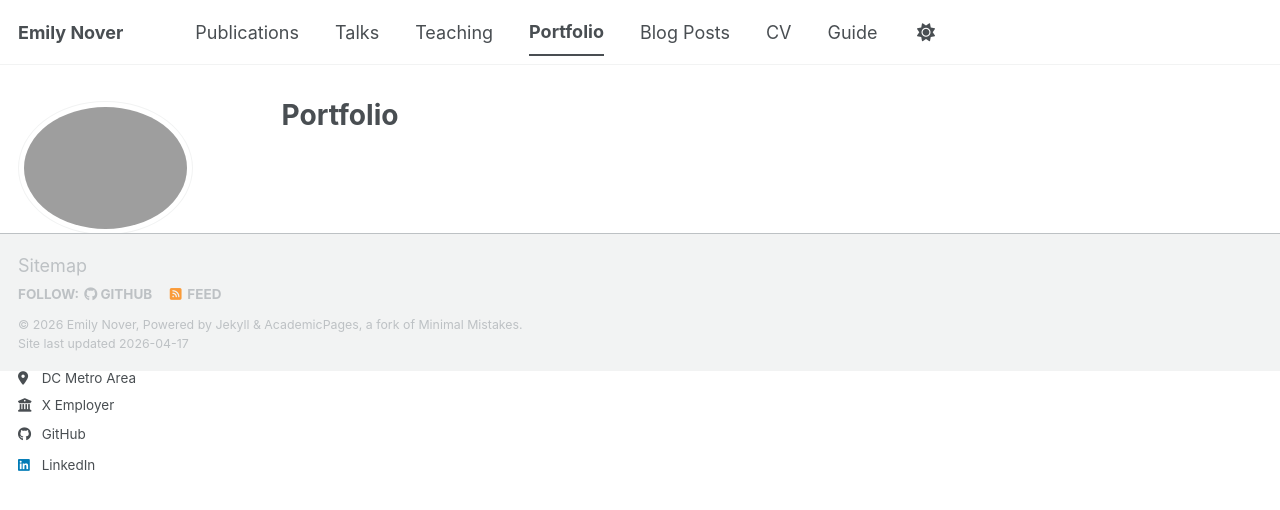
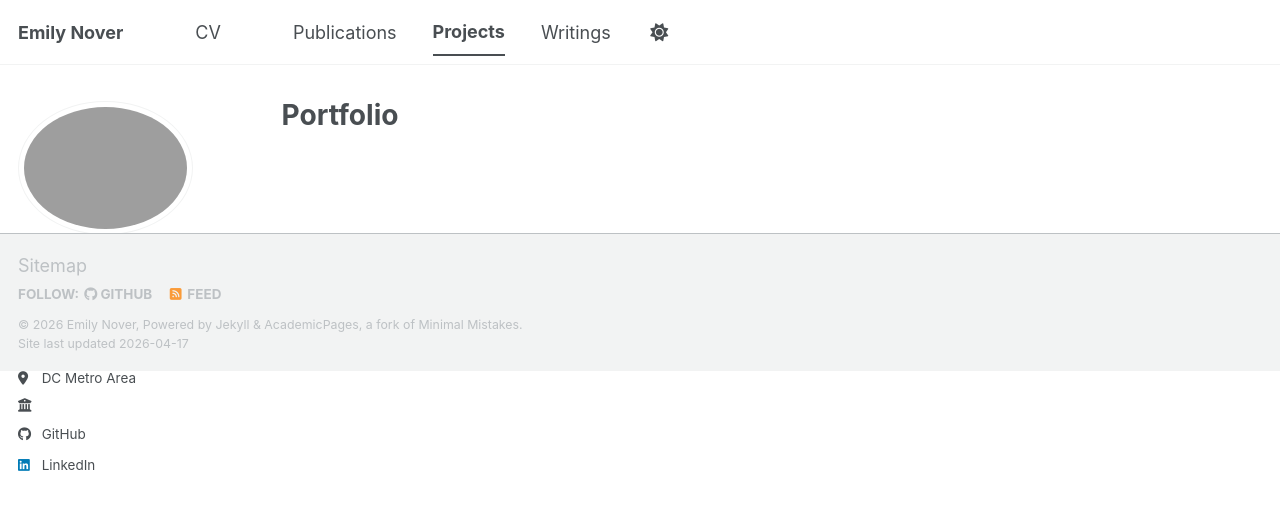
Before and after one commit to drblitx/drblitx.github.io, a Jekyll site: the page built from _pages/projects.html, in a window 1280 px wide. Shown: the top 510 px of the page. Built offline with Jekyll 4.4.1, drawn with Linux system fonts in a browser that asks for light colours; a script bundle is joined from its source files by our own code; library files that are not in the unit come from our copies.

Commit message:
fixing nav bar

```diff
--- a/_config.yml
+++ b/_config.yml
@@ -28,7 +28,7 @@ author:
   pronouns         : "she/her"
   bio              : "Data Scientist & Software Engineer"
   location         : "DC Metro Area"
-  employer         : "X Employer"
+  employer         : ""
   uri              : # URL
   email            : # "none@example.org"
 
@@ -88,6 +88,8 @@ publication_category:
     title: 'Books'
   manuscripts:
     title: 'Journal Articles'
+  capstones:
+    title: 'Capstones'
   conferences:
     title: 'Conference Papers'
 
@@ -273,7 +275,7 @@ defaults:
       author_profile: true
       share: true
       comments: true
-  # _portfolio
+  # _projects
   - scope:
       path: ""
       type: portfolio
--- a/_data/navigation.yml
+++ b/_data/navigation.yml
@@ -8,26 +8,26 @@
 #      Markdown formatted page while the second is generated using JSON.
 
 main:
+  - title: "CV"
+  - url: /cv/
+
   - title: "Publications"
     url: /publications/
 
-  - title: "Talks"
-    url: /talks/
-
-  - title: "Teaching"
-    url: /teaching/
-
-  - title: "Portfolio"
+  - title: "Projects"
     url: /portfolio/
 
-  - title: "Blog Posts"
+  - title: "Writings"
     url: /year-archive/
 
-  - title: "CV"
-    url: /cv/
+#  - title: "Talks"
+#    url: /talks/
+
+#  - title: "Teaching"
+#    url: /teaching/
 
   # - title: "CV"
   #   url: /cv-json/
 
-  - title: "Guide"
-    url: /markdown/
+#  - title: "Guide"
+#    url: /markdown/
--- a/scripts/cv_markdown_to_json.py
+++ b/scripts/cv_markdown_to_json.py
@@ -336,7 +336,7 @@ def parse_teaching(teaching_dir):
     return teaching
 
 def parse_portfolio(portfolio_dir):
-    """Parse portfolio items from the _portfolio directory."""
+    """Parse portfolio items from the _projects directory."""
     portfolio = []
 
     if not os.path.exists(portfolio_dir):
@@ -396,7 +396,7 @@ def create_cv_json(md_file, config_file, repo_root, output_file):
     cv_json["teaching"] = parse_teaching(os.path.join(repo_root, "_teaching"))
 
     # Add portfolio
-    cv_json["portfolio"] = parse_portfolio(os.path.join(repo_root, "_portfolio"))
+    cv_json["portfolio"] = parse_portfolio(os.path.join(repo_root, "_projects"))
 
     # Extract languages and interests from config if available
     if 'languages' in config:
```
Also changed, not shown: _drafts/_projects/portfolio-1.md (renamed from _drafts/_portfolio/portfolio-1.md), _drafts/_projects/portfolio-2.html (renamed from _drafts/_portfolio/portfolio-2.html), _pages/projects.html (renamed from _pages/portfolio.html).
